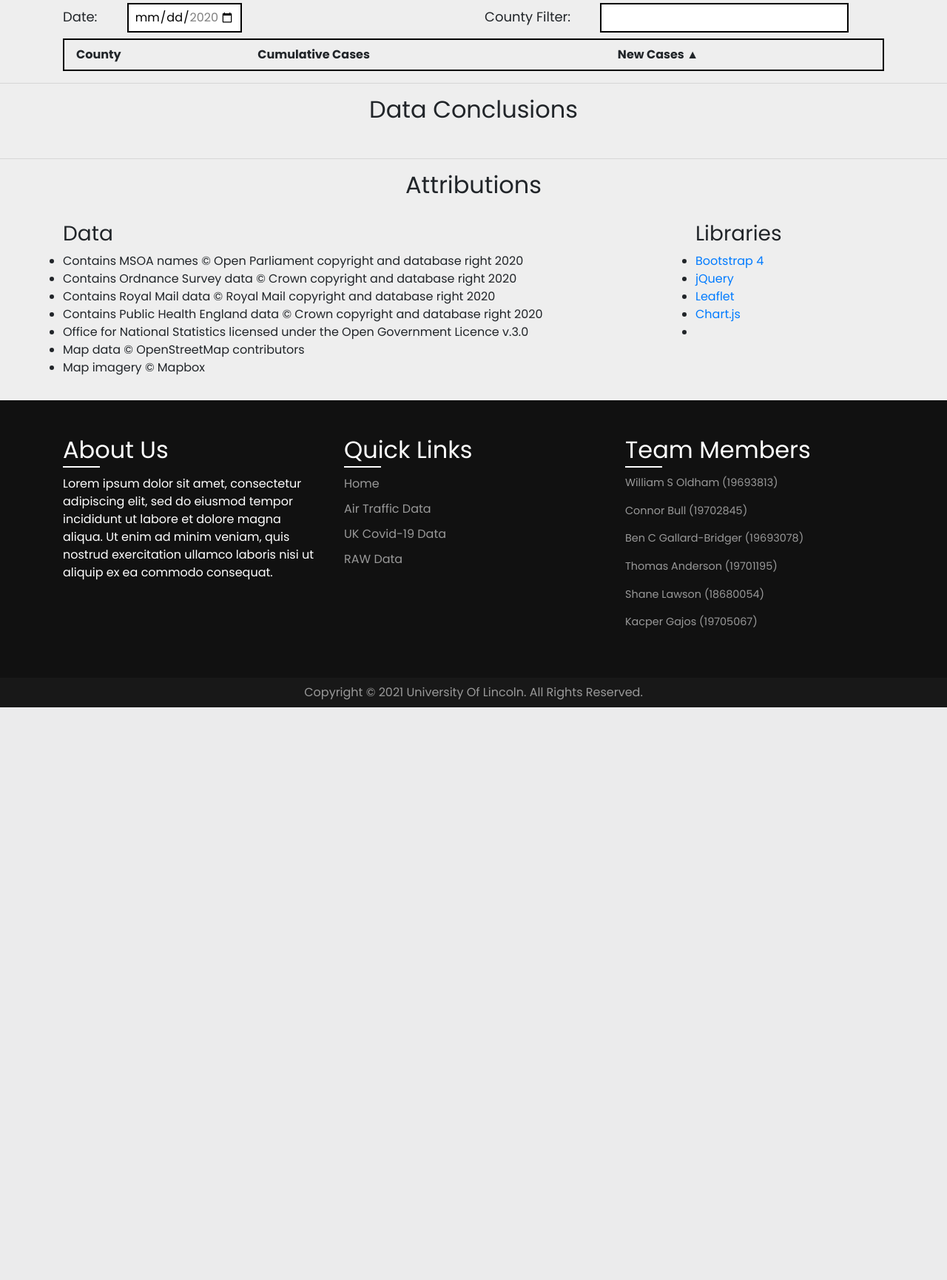
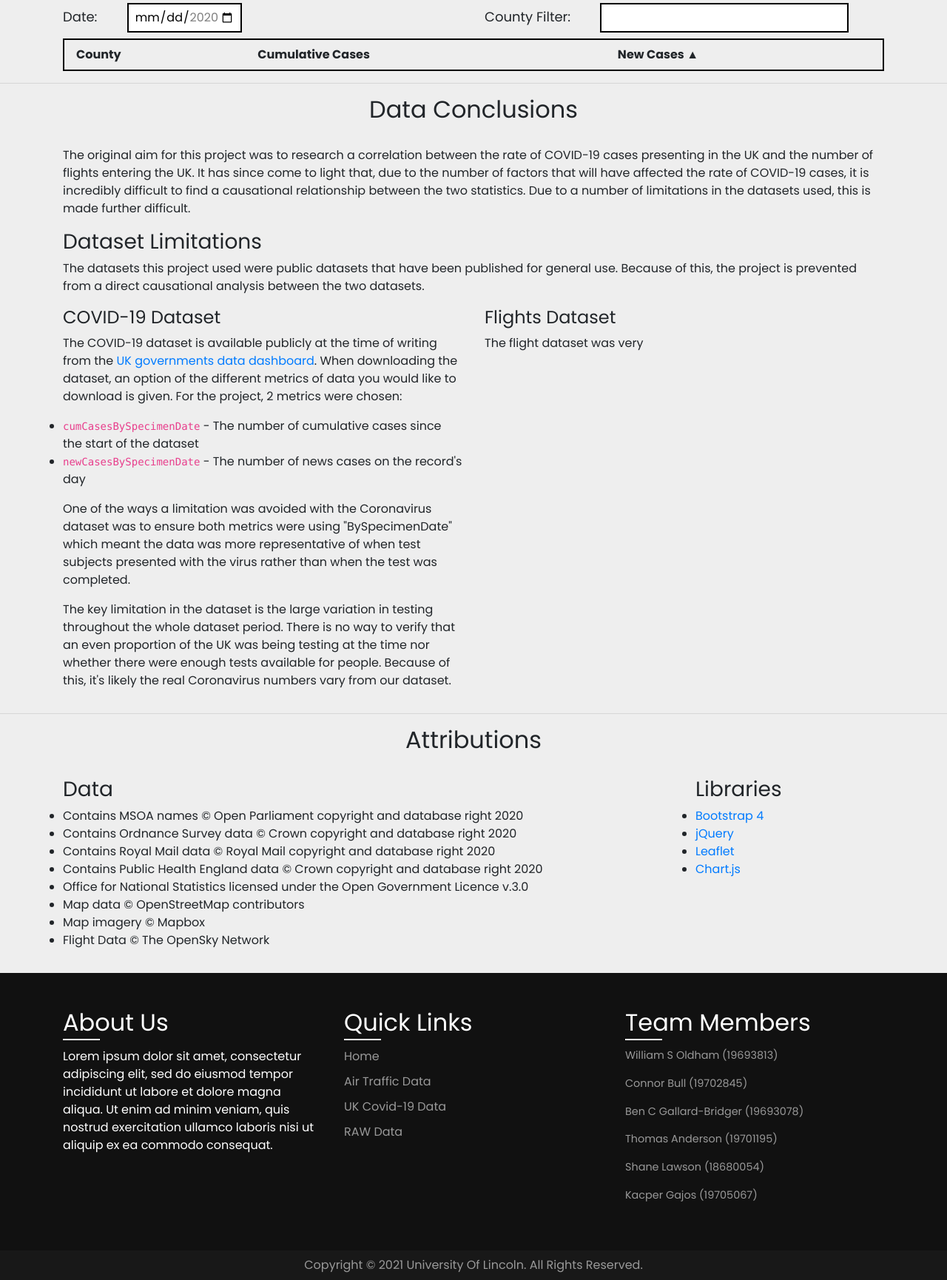
Before and after one commit to binaryoverload/TSEGroup8Website, a Flask app: page / in a window 1280 px wide. Shown: the part 2542-4272 px from the top of the page at 74% size. Before the commit the page ends 3498 px from the top, so only its background shows below. Run offline with Flask 2, Linux system fonts and the light colour scheme; lists and menus that the app fills with data are empty; parts of the project's set-up code (start-up, migrations or seed data) failed here and were passed over; some libraries are stand-ins or nearby versions.

Commit message:
Writing!

```diff
--- a/templates/index.html
+++ b/templates/index.html
@@ -238,6 +238,39 @@
                 </div>
             </div>
         </div>
+        <div class="row">
+            <div class="col-md-12">
+                <p>
+                    The original aim for this project was to research a correlation between the rate of COVID-19 cases presenting in the UK and the number of flights entering the UK. It has since come to light that, due to the number of factors that will have affected the
+                    rate of COVID-19 cases, it is incredibly difficult to find a causational relationship between the two statistics. Due to a number of limitations in the datasets used, this is made further difficult.
+                </p>
+            </div>
+
+        </div>
+        <div class="row">
+            <div class="col-md-12">
+                <h3>Dataset Limitations</h3>
+                <p>The datasets this project used were public datasets that have been published for general use. Because of this, the project is prevented from a direct causational analysis between the two datasets.</p>
+            </div>
+            <div class="col-md-6">
+                <h4>COVID-19 Dataset</h4>
+                <p>The COVID-19 dataset is available publicly at the time of writing from the <a href="https://coronavirus.data.gov.uk/details/download" rel="noopener" target="_blank">UK governments data dashboard</a>. When downloading the dataset, an option
+                    of the different metrics of data you would like to download is given. For the project, 2 metrics were chosen: </p>
+                <ul>
+                    <li><code>cumCasesBySpecimenDate</code> - The number of cumulative cases since the start of the dataset</li>
+                    <li><code>newCasesBySpecimenDate</code> - The number of news cases on the record's day</li>
+                </ul>
+                <p>One of the ways a limitation was avoided with the Coronavirus dataset was to ensure both metrics were using "BySpecimenDate" which meant the data was more representative of when test subjects presented with the virus rather than when the
+                    test was completed.</p>
+                <p>The key limitation in the dataset is the large variation in testing throughout the whole dataset period. There is no way to verify that an even proportion of the UK was being testing at the time nor whether there were enough tests available
+                    for people. Because of this, it's likely the real Coronavirus numbers vary from our dataset.</p>
+            </div>
+            <div class="col-md-6">
+                <h4>Flights Dataset</h4>
+                <p>The flight dataset was very </p>
+            </div>
+        </div>
+
     </section>
 
     <hr>
@@ -261,6 +294,7 @@
                     <li>Office for National Statistics licensed under the Open Government Licence v.3.0</li>
                     <li>Map data &copy; OpenStreetMap contributors</li>
                     <li>Map imagery &copy; Mapbox</li>
+                    <li>Flight Data &copy; The OpenSky Network</li>
                 </ul>
             </div>
             <div class="col-lg-3">
@@ -270,7 +304,6 @@
                     <li><a href="https://jquery.com/">jQuery</a></li>
                     <li><a href="https://leafletjs.com/">Leaflet</a></li>
                     <li><a href="https://www.chartjs.org/">Chart.js</a></li>
-                    <li></li>
                 </ul>
             </div>
         </div>
```
